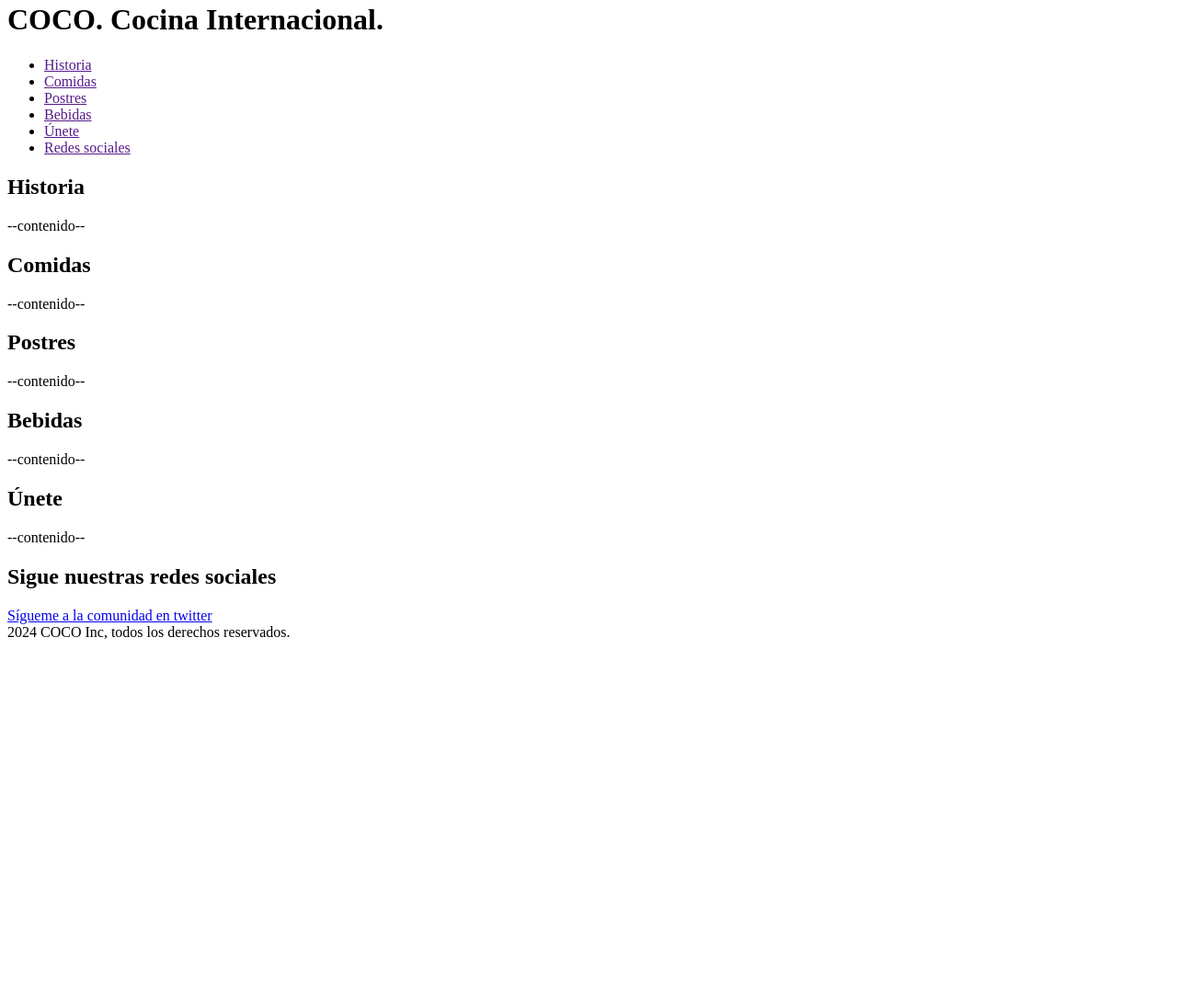
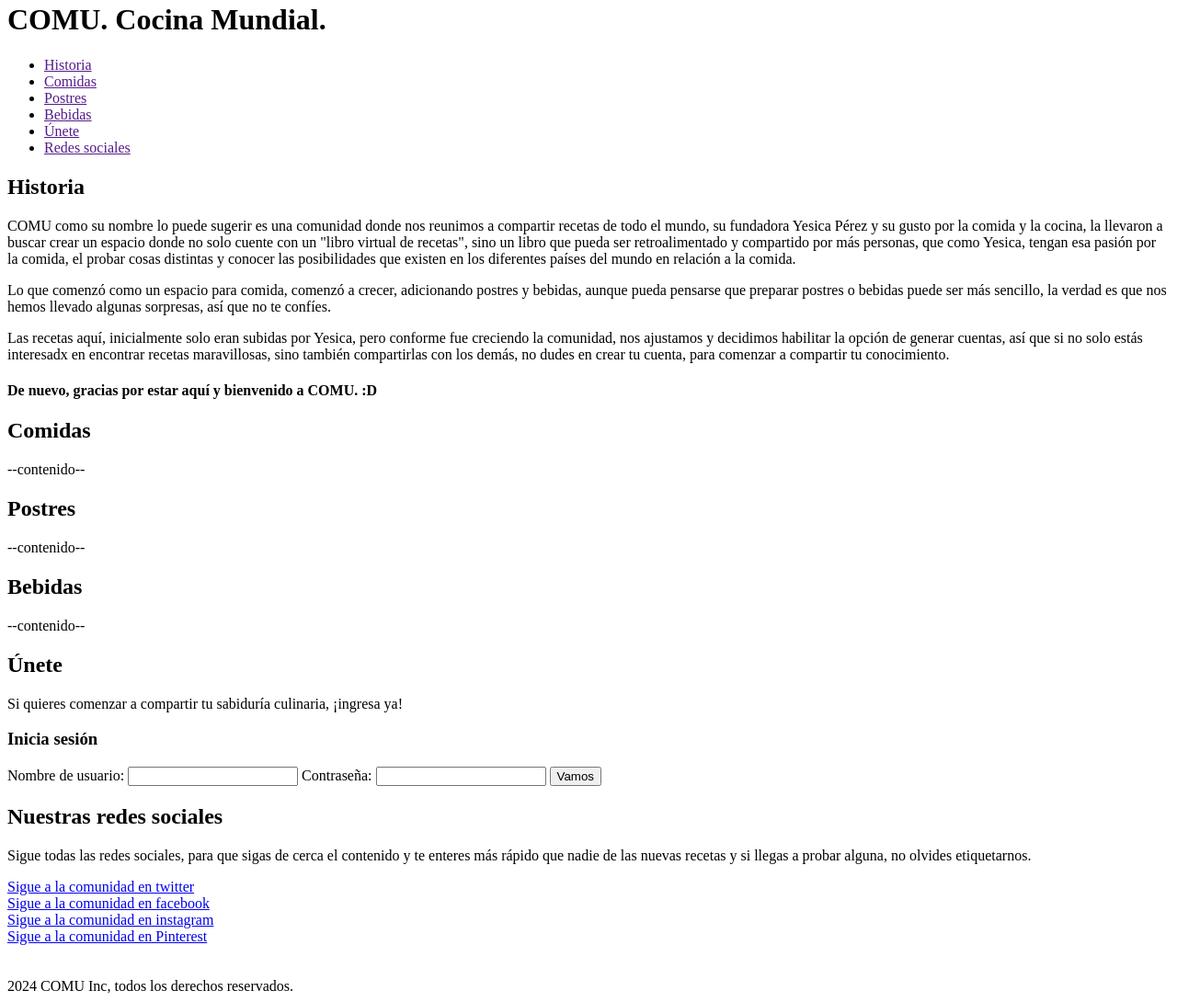
Before and after one commit to yes1ca/Cookbook, a plain HTML site: page index.html in a window 1280 px wide. Shown: the part 18-1108 px from the top of the page at 92% size. Before the commit the page ends 800 px from the top, so only its background shows below. Drawn offline with Linux system fonts and the light colour scheme.

Commit message:
Tercer commit - links e inicio de sesión adicionado, falta cuerpo

```diff
--- a/index.html
+++ b/index.html
@@ -3,10 +3,10 @@
 <head>
     <meta charset="UTF-8">
     <meta name="viewport" content="width=device-width, initial-scale=1.0">
-    <title>COCO</title>
+    <title>COMU</title>
 </head>
 <body>
-    <h1>COCO. Cocina Internacional.</h1>
+    <h1>COMU. Cocina Mundial.</h1>
 
     <!--Barra de naveación / contenido-->
     <header>
@@ -16,7 +16,7 @@
                 <li><a href="">Comidas</a></li>
                 <li><a href="">Postres</a></li>
                 <li><a href="">Bebidas</a></li>
-                <li><a href="">Únete</a></li>
+                <li><a href="" target="_blank">Únete</a></li>
                 <li><a href="">Redes sociales</a></li>
             </ul>
         </nav>
@@ -27,8 +27,20 @@
         <h1>Historia</h1>
     </section>
     <p>
-        --contenido--
+        COMU como su nombre lo puede sugerir es una comunidad donde nos reunimos a compartir recetas de todo el mundo, su fundadora Yesica Pérez y su gusto por la comida y la cocina,
+        la llevaron a buscar crear un espacio donde no solo cuente con un "libro virtual de recetas", sino un libro que pueda ser retroalimentado y compartido por más personas, que como
+        Yesica, tengan esa pasión por la comida, el probar cosas distintas y conocer las posibilidades que existen en los diferentes países del mundo en relación a la comida.
     </p>
+    <p>
+        Lo que comenzó como un espacio para comida, comenzó a crecer, adicionando postres y bebidas, aunque pueda pensarse que preparar postres o bebidas puede ser más sencillo, la verdad
+        es que nos hemos llevado algunas sorpresas, así que no te confíes.
+    </p>
+    <p>
+        Las recetas aquí, inicialmente solo eran subidas por Yesica, pero conforme fue creciendo la comunidad, nos ajustamos y decidimos habilitar la opción de generar cuentas, así que si
+        no solo estás interesadx en encontrar recetas maravillosas, sino también compartirlas con los demás, no dudes en crear tu cuenta, para comenzar a compartir tu conocimiento.
+    </p>
+
+        <h4> De nuevo, gracias por estar aquí y bienvenido a COMU. :D </h4>
 
 
     <!--Sección COMIDAS-->
@@ -56,25 +68,41 @@
         --contenido--
     </p>
 
-     <!--Sección Únete-->
+     <!--Sección ÚNETE-->
      <section id="Únete">
         <h1>Únete</h1>
     </section>
     <p>
-        --contenido--
+        Si quieres comenzar a compartir tu sabiduría culinaria, ¡ingresa ya!
     </p>
+    <h3>Inicia sesión</h3>
+    <form action="/enviar">
+        <label for="nombre">Nombre de usuario: </label>
+        <input type="text" id="user" name="user" required>
+        <label for="password">Contraseña: </label>
+        <input type="password" id="pswd" name="pswd" required>
+        <input type="submit" value="Vamos">
+    </form>
 
 
      <!--Sección RRSS-->
      <section id="Redes sociales">
-        <h1>Sigue nuestras redes sociales</h1>
-        <a href="https://twitter.com" target="_blank">Sígueme a la comunidad en twitter</a>
+        <h2>Nuestras redes sociales</h2>
+        <p>Sigue todas las redes sociales, para que sigas de cerca el contenido y te enteres
+            más rápido que nadie de las nuevas recetas y si llegas a probar alguna, no olvides
+            etiquetarnos.
+        </p>
+        <a href="https://twitter.com" target="_blank">Sigue a la comunidad en twitter</a> <br>
+        <a href="https://facebook.com" target="_blank">Sigue a la comunidad en facebook</a> <br>
+        <a href="https://instagram.com" target="_blank">Sigue a la comunidad en instagram</a> <br>
+        <a href="https://pinterest.com" target="_blank">Sigue a la comunidad en Pinterest</a> <br><br><br>
     </section>
 
+
     <!--Footer-->
-    <footer>
-        2024 COCO Inc, todos los derechos reservados.
-    </footer>
+<footer>
+   2024 COMU Inc, todos los derechos reservados.
+</footer>
 
 
 </body>
```
